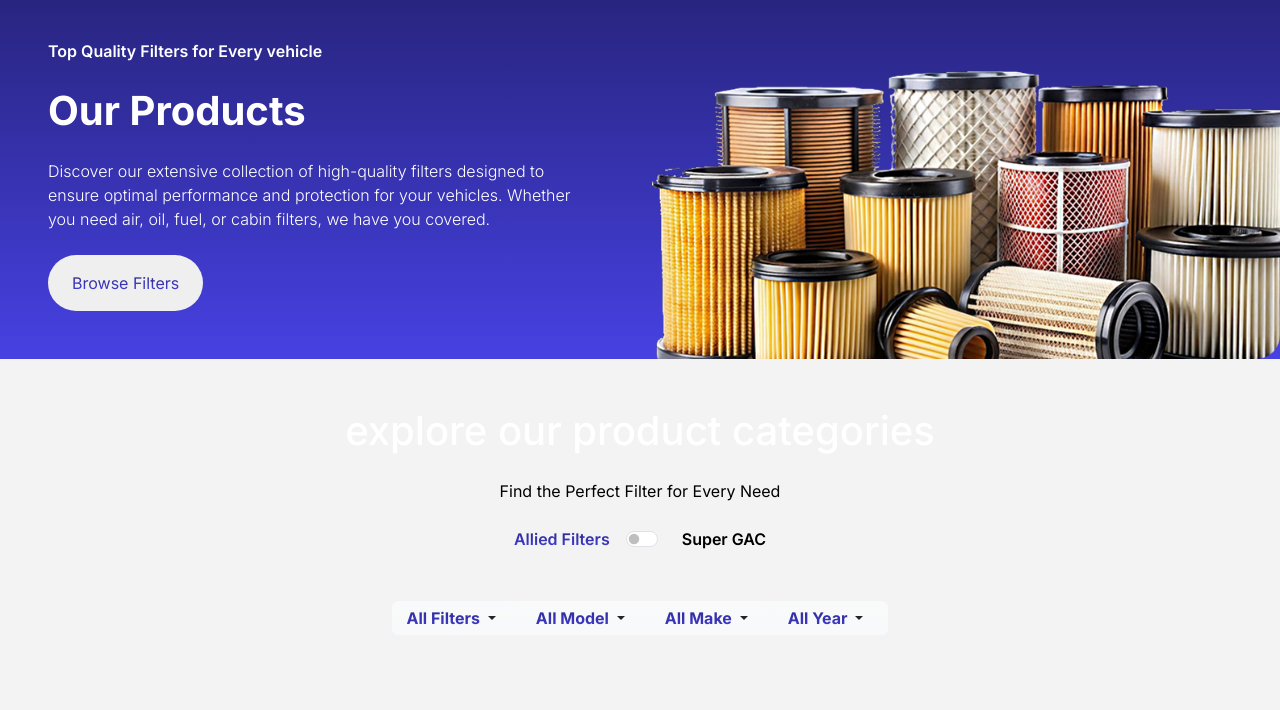
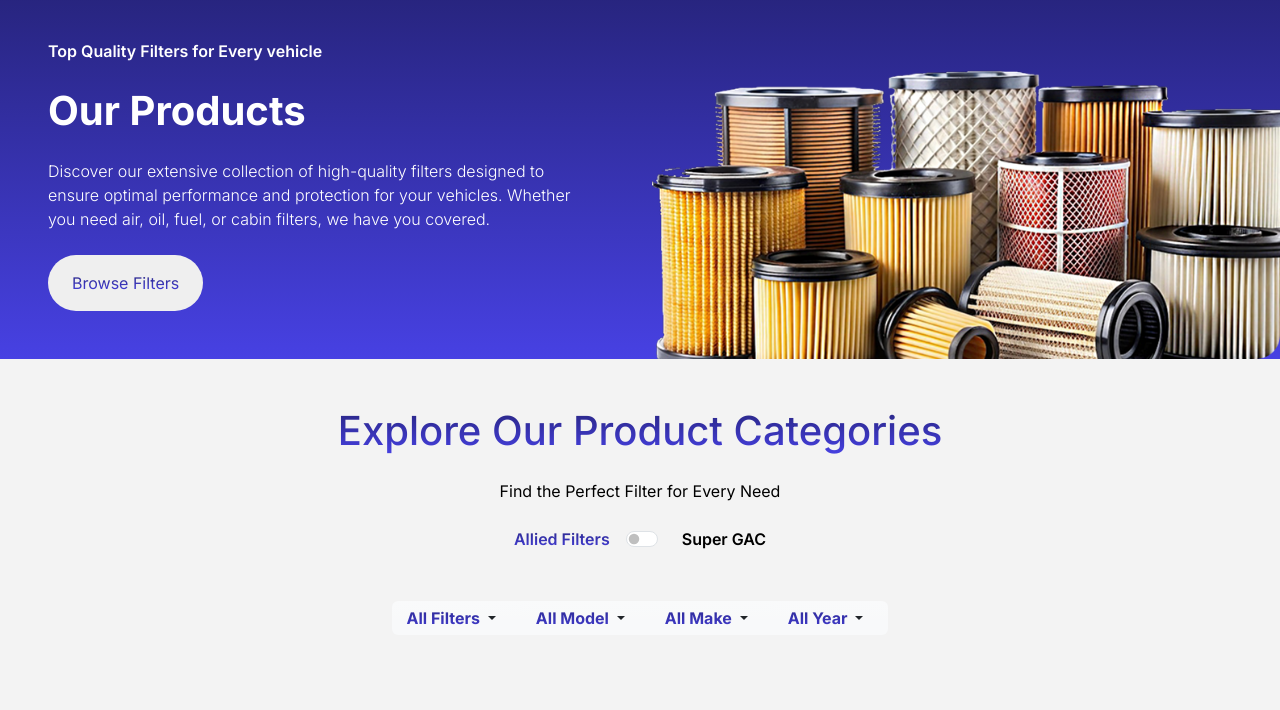
Before and after one commit to codeBase-life/guard-filters-updated-frontend, a plain HTML site: page All_filters.html in a window 1280 px wide. Shown: the part 90-800 px from the top of the page. Drawn offline with nearby package versions, Linux system fonts and the light colour scheme; no server answers.

Commit message:
Add gradient styling to product title and clean up unused header code in product.html

```diff
--- a/all_filters.css
+++ b/all_filters.css
@@ -212,6 +212,13 @@ video {
     -webkit-text-fill-color: transparent;
     text-transform: capitalize;
 }
+.products-main-title{
+    background: linear-gradient(180deg, #27247D 0%, #4741E3 100%);
+    background-clip: text;
+    -webkit-background-clip: text;
+    -webkit-text-fill-color: transparent;
+    text-transform: capitalize;
+}
 .product-btn{
     border: none;
     border-radius: 40px;
```
Also changed, not shown: product.html (+0 -99 lines).
